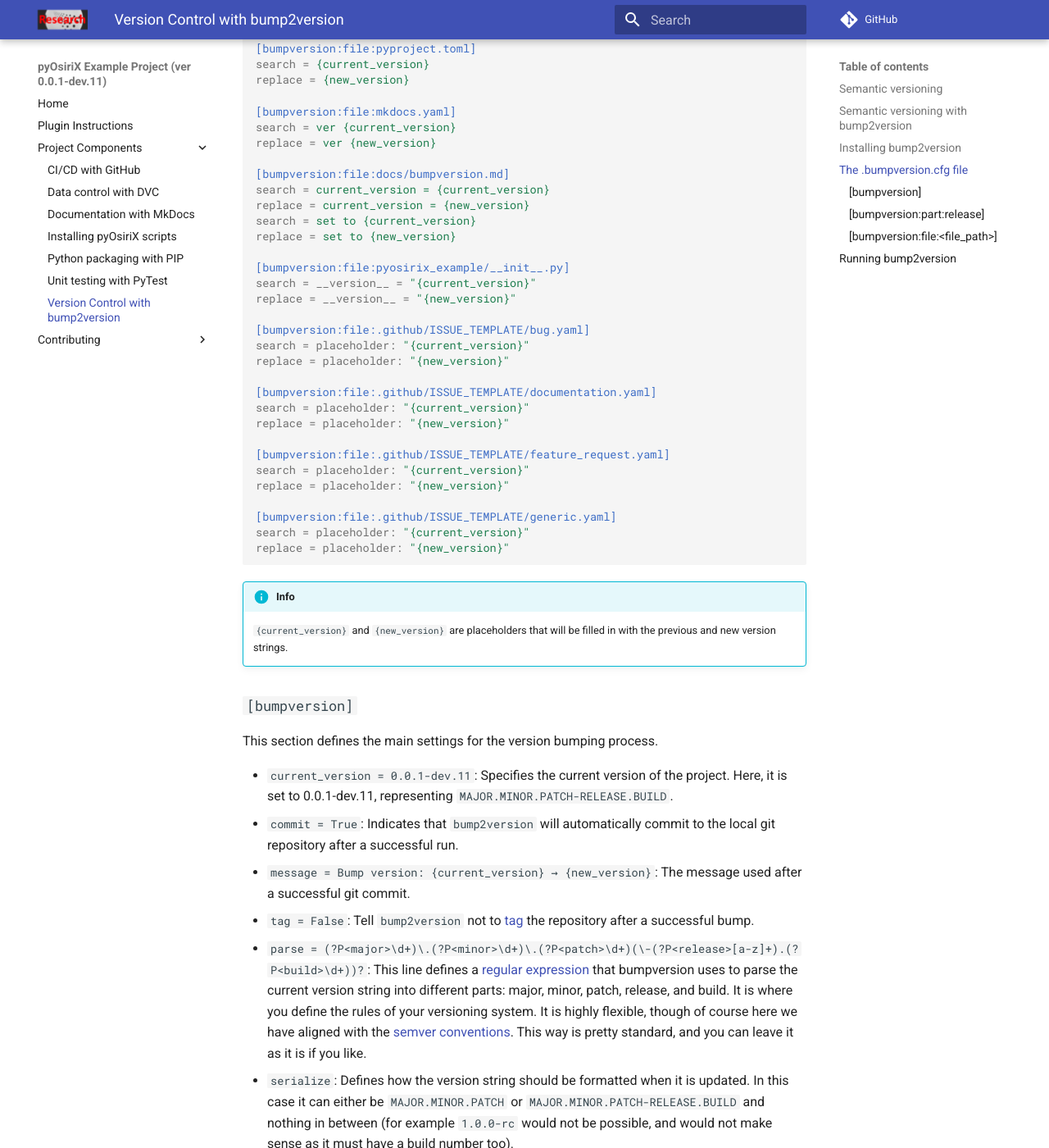
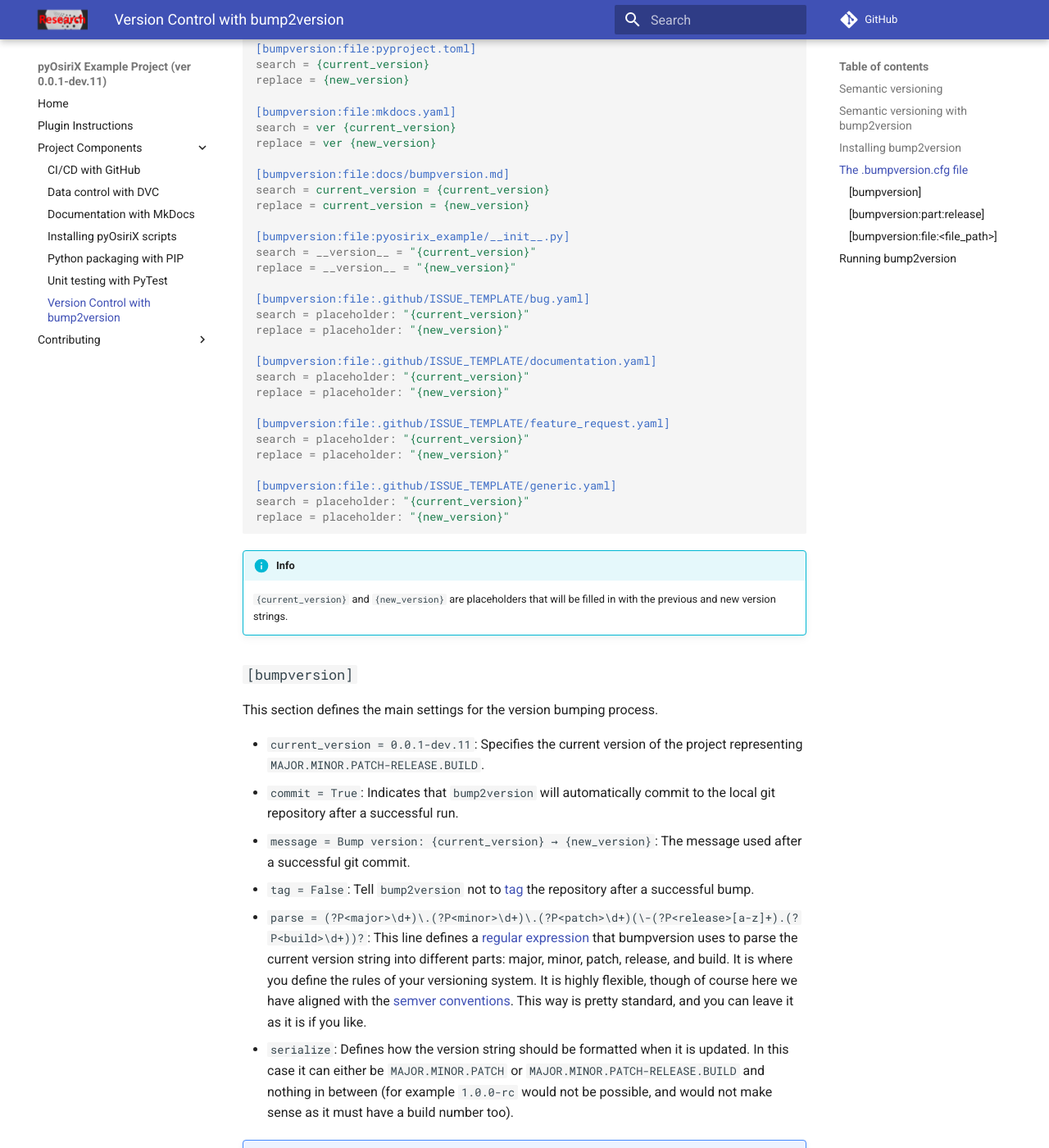
Before and after one commit to osirixgrpc/pyosirix_example_project, an MkDocs documentation site: the page built from docs/bumpversion.md, in a window 1280 px wide and 1400 px high, scrolled down 3321 px. Shown: the whole window at 82% size. Built offline with MkDocs 1.6.1 and Material for MkDocs 9.7.7, drawn with Linux system fonts in a browser that asks for light colours; comment, search, counter and statistics services are not loaded.

Commit message:
Fixed  ver

```diff
--- a/docs/bumpversion.md
+++ b/docs/bumpversion.md
@@ -113,8 +113,8 @@
 ### `[bumpversion]`
 This section defines the main settings for the version bumping process.
 
- - `current_version = 0.0.1-dev.11`: Specifies the current version of the project. Here, it is set to 0.0.1-dev.11,
-    representing `MAJOR.MINOR.PATCH-RELEASE.BUILD`.
+ - `current_version = 0.0.1-dev.11`: Specifies the current version of the project representing
+   `MAJOR.MINOR.PATCH-RELEASE.BUILD`.
  - `commit = True`: Indicates that `bump2version` will automatically commit to the local git repository after a
     successful run.
  - `message = Bump version: {current_version} → {new_version}`: The message used after a successful git commit.
```
Also changed, not shown: .bumpversion.cfg.
